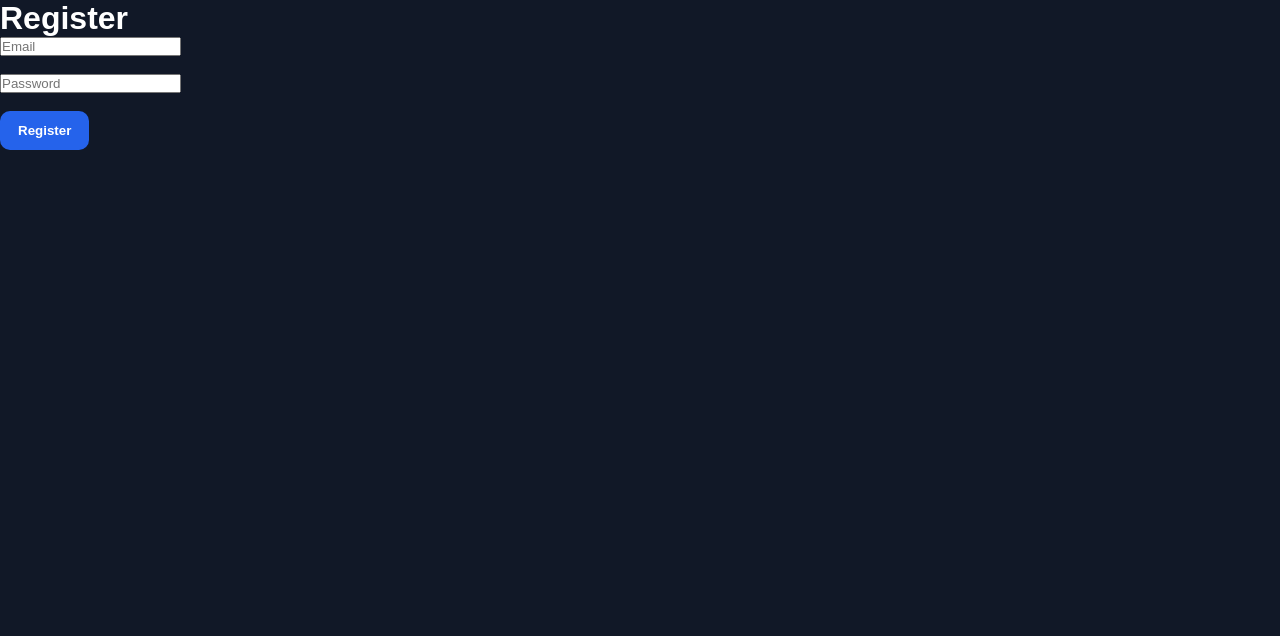
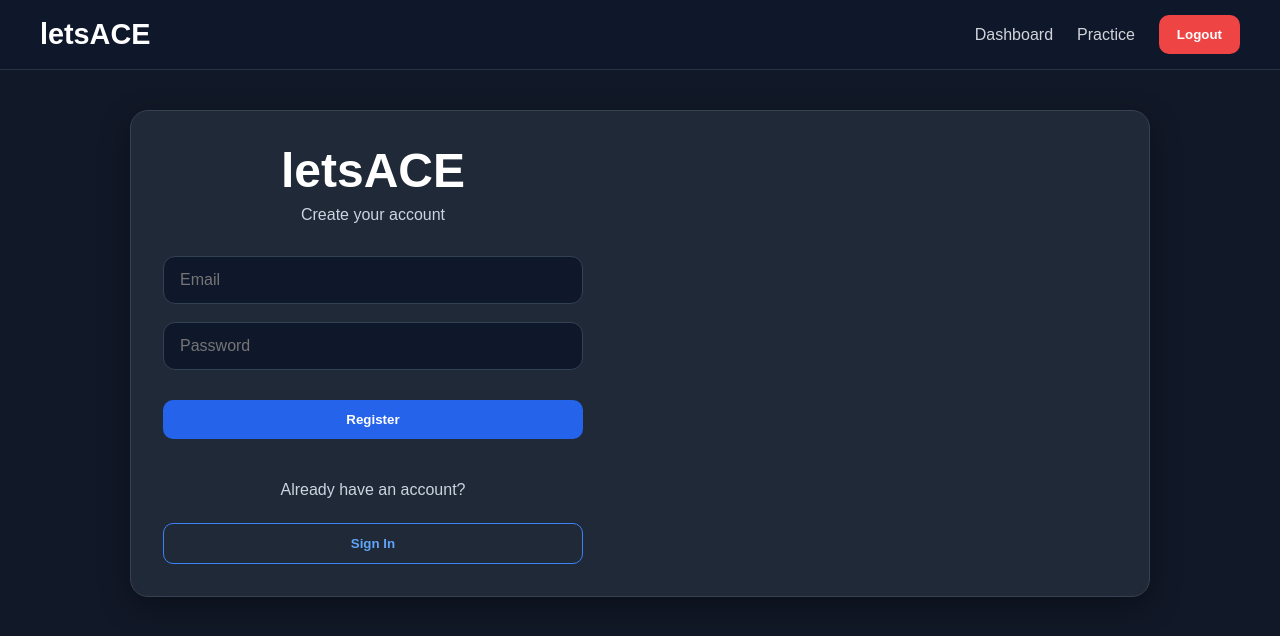
Before and after one commit to Harris-Cabrera/letsACE, a React (Vite) app in the folder frontend/: page /register in a window 1280 px wide. Shown: the top 636 px of the page. Built offline with nearby package versions, Linux system fonts and the light colour scheme; no server answers.

Commit message:
Fixed Login and Register navigations

```diff
--- a/frontend/src/pages/Login.jsx
+++ b/frontend/src/pages/Login.jsx
@@ -69,7 +69,19 @@ function Login() {
             <button type="submit">
               Login
             </button>
+            <div className="auth-footer">
 
+              <p>Don't have an account?</p>
+
+              <button
+                type="button"
+                className="secondary-button"
+                onClick={() => navigate("/register")}
+              >
+                Create Account
+              </button>
+
+            </div>
           </form>
 
         </div>
--- a/frontend/src/pages/Register.jsx
+++ b/frontend/src/pages/Register.jsx
@@ -1,6 +1,10 @@
 import { useState } from "react";
 import API from "../api";
 
+import Card from "../components/Card";
+import Layout from "../components/Layout";
+
+import "../styles/auth.css";
 function Register() {
     const [email, setEmail] = useState("");
     const [password, setPassword] = useState("");
@@ -9,47 +13,80 @@ function Register() {
         e.preventDefault();
 
         try {
-            const response = await API.post("/auth/register", {
+            await API.post("/auth/register", {
                 email,
                 password,
             });
 
-            alert("Registration Successful!");
-            console.log(response.data);
-        } catch (error) {
-            console.error(error);
-            alert("Registration Failed");
+
+            navigate("/login");
+
+
+        } catch (err) {
+            console.error(err);
         }
     };
 
     return (
-        <div>
-            <h1>Register</h1>
+        <Layout>
+            <Card>
+
+                <div className="auth-container">
+
+                    <h1>letsACE</h1>
+
+                    <p className="auth-subtitle">
+                        Create your account
+                    </p>
+
 
                     <form onSubmit={handleRegister}>
+
                         <input
                             type="email"
                             placeholder="Email"
                             value={email}
-                    onChange={(e) => setEmail(e.target.value)}
+                            onChange={(e) =>
+                                setEmail(e.target.value)
+                            }
                         />
 
-                <br /><br />
 
                         <input
                             type="password"
                             placeholder="Password"
                             value={password}
-                    onChange={(e) => setPassword(e.target.value)}
+                            onChange={(e) =>
+                                setPassword(e.target.value)
+                            }
                         />
 
-                <br /><br />
 
                         <button type="submit">
                             Register
                         </button>
+
+
+                        <div className="auth-footer">
+
+                            <p>Already have an account?</p>
+
+                            <button
+                                type="button"
+                                className="secondary-button"
+                                onClick={() => navigate("/login")}
+                            >
+                                Sign In
+                            </button>
+
+                        </div>
+
                     </form>
+
                 </div>
+
+            </Card>
+        </Layout>
     );
 }
 
--- a/frontend/src/styles/auth.css
+++ b/frontend/src/styles/auth.css
@@ -50,3 +50,35 @@
     width: 100%;
 
 }
+
+.auth-footer {
+    margin-top: 24px;
+
+    display: flex;
+    flex-direction: column;
+
+    gap: 12px;
+
+    align-items: center;
+}
+
+
+.auth-footer p {
+    color: var(--text-secondary);
+
+    margin: 0;
+}
+
+
+.secondary-button {
+    background: transparent;
+
+    border: 1px solid #3b82f6;
+
+    color: #60a5fa;
+}
+
+
+.secondary-button:hover {
+    background: rgba(59, 130, 246, 0.15);
+}
```
Lines whose indentation alone changed are shown as unchanged.
